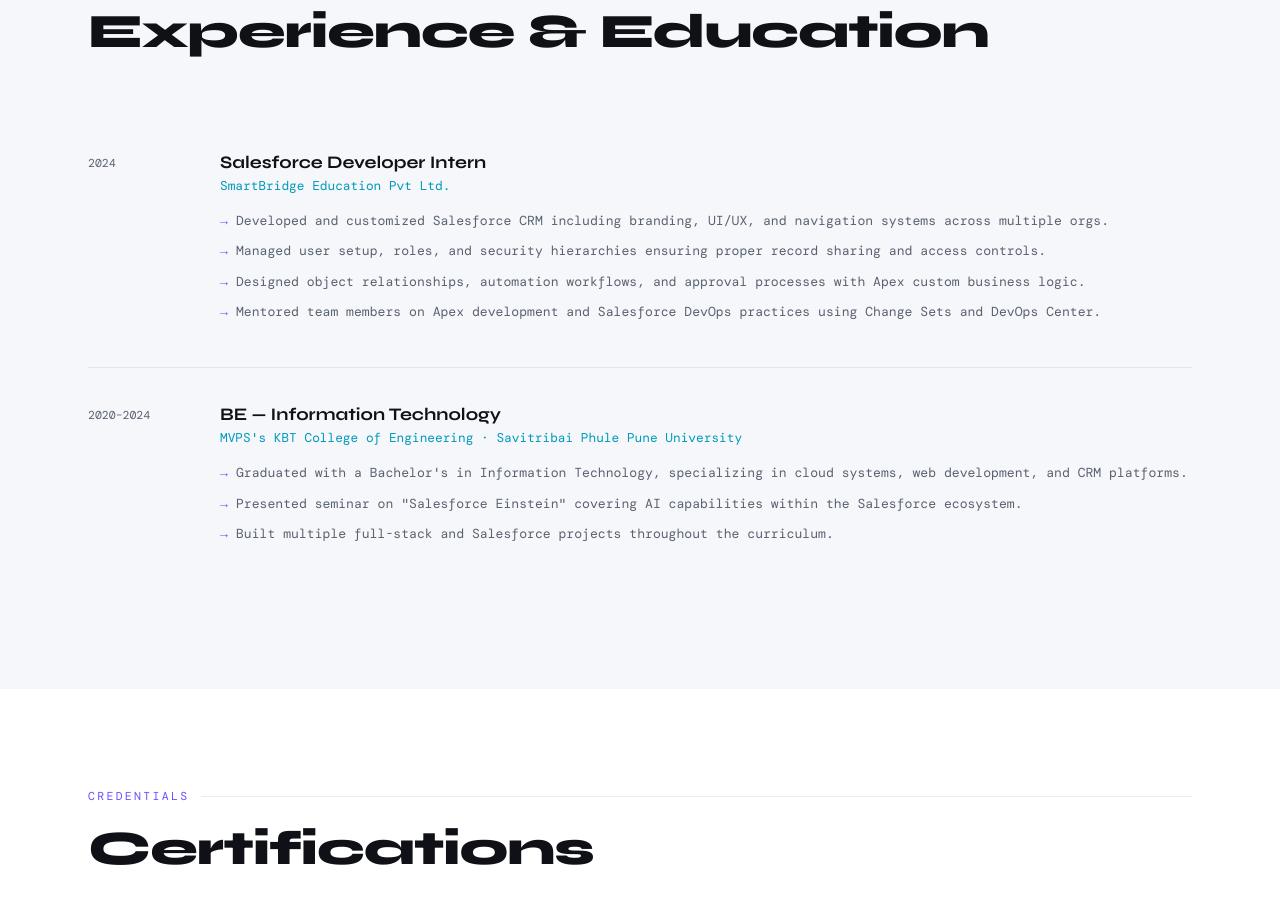
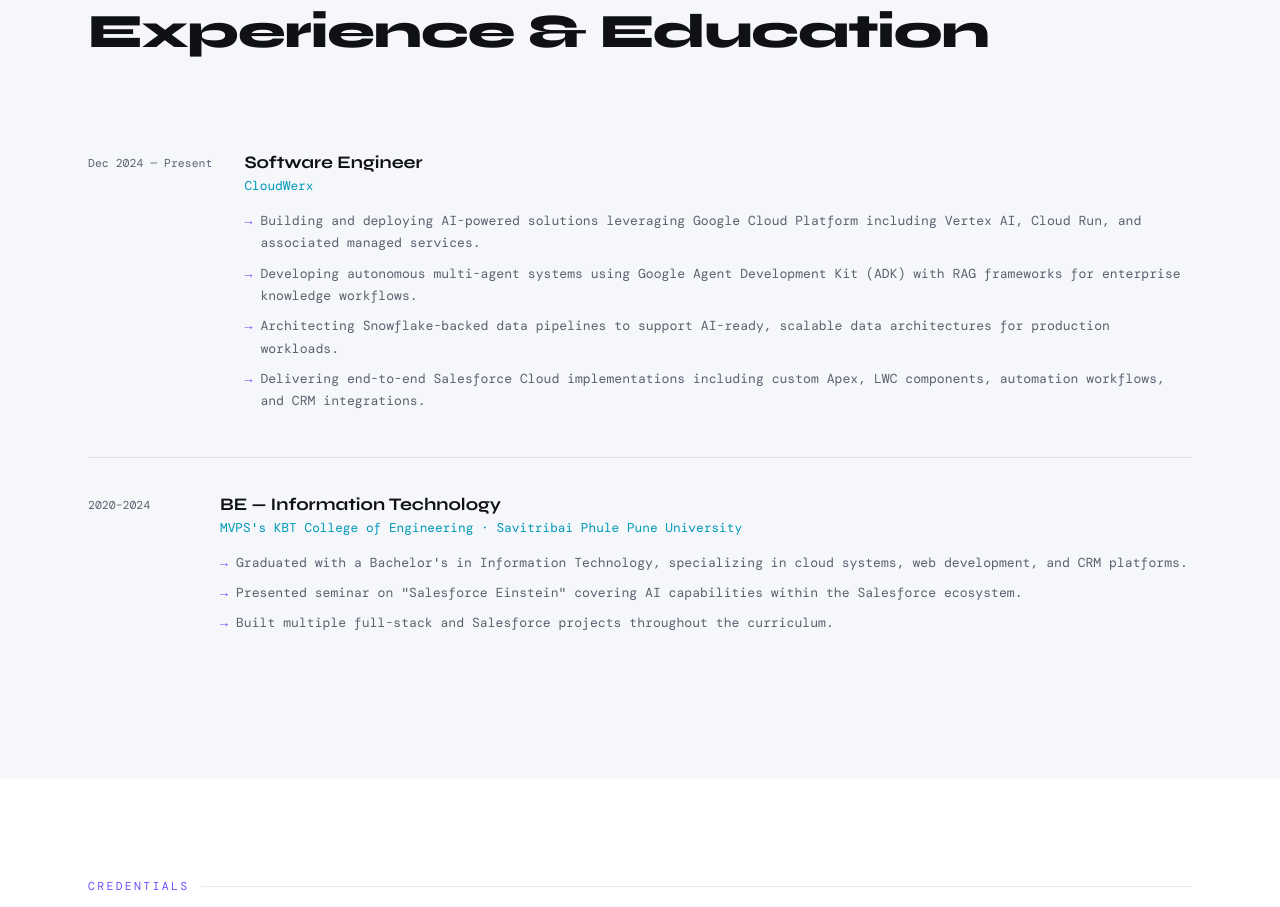
Before and after one commit to Omkardhurjad/odhurjad.github.io, a plain HTML site: page index.html in a window 1280 px wide. Shown: the part 4721-5628 px from the top of the page. Drawn offline with nearby package versions, Linux system fonts and the light colour scheme; a web font is replaced by a local one.

Commit message:
Update index.html

```diff
--- a/index.html
+++ b/index.html
@@ -694,15 +694,15 @@
     <div class="section-label reveal">Timeline</div>
     <h2 class="reveal">Experience &amp; Education</h2>
     <div class="exp-block reveal">
-      <div class="exp-date">2024</div>
+      <div class="exp-date">Dec 2024 — Present</div>
       <div class="exp-content">
-        <div class="exp-role">Salesforce Developer Intern</div>
-        <div class="exp-company">SmartBridge Education Pvt Ltd.</div>
+        <div class="exp-role">Software Engineer</div>
+        <div class="exp-company">CloudWerx</div>
         <ul class="exp-bullets">
-          <li>Developed and customized Salesforce CRM including branding, UI/UX, and navigation systems across multiple orgs.</li>
-          <li>Managed user setup, roles, and security hierarchies ensuring proper record sharing and access controls.</li>
-          <li>Designed object relationships, automation workflows, and approval processes with Apex custom business logic.</li>
-          <li>Mentored team members on Apex development and Salesforce DevOps practices using Change Sets and DevOps Center.</li>
+          <li>Building and deploying AI-powered solutions leveraging Google Cloud Platform including Vertex AI, Cloud Run, and associated managed services.</li>
+          <li>Developing autonomous multi-agent systems using Google Agent Development Kit (ADK) with RAG frameworks for enterprise knowledge workflows.</li>
+          <li>Architecting Snowflake-backed data pipelines to support AI-ready, scalable data architectures for production workloads.</li>
+          <li>Delivering end-to-end Salesforce Cloud implementations including custom Apex, LWC components, automation workflows, and CRM integrations.</li>
         </ul>
       </div>
     </div>
```
